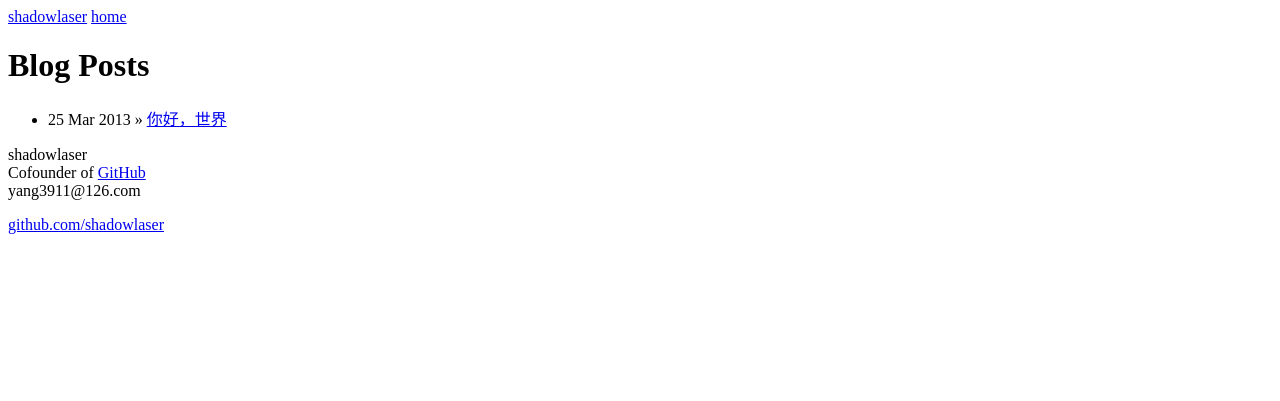
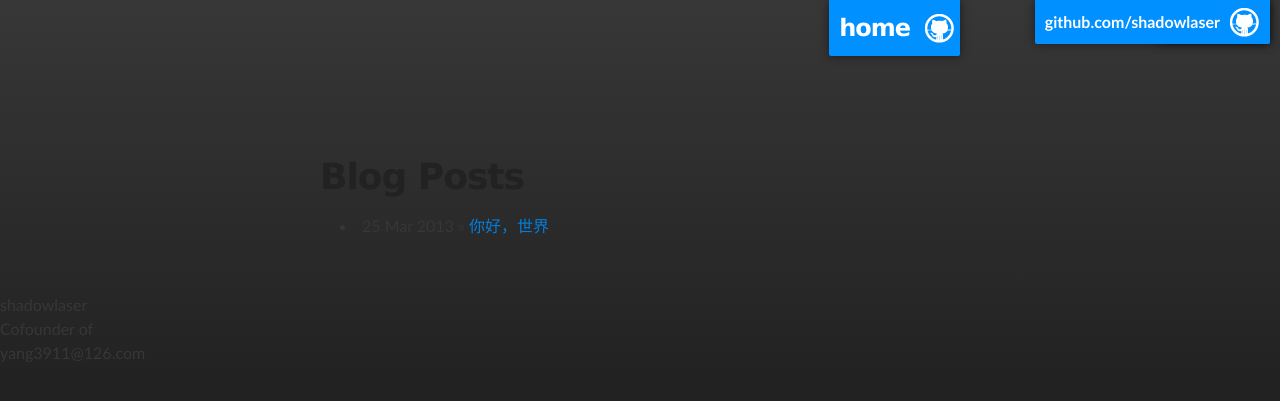
Before and after one commit to shadowlaser/blog, a Jekyll site: the page built from index.html, in a window 1280 px wide. Shown: the top 401 px of the page. Built offline with Jekyll 4.4.1, drawn with Linux system fonts in a browser that asks for light colours.

Commit message:
css modify

```diff
--- a/_layouts/default.html
+++ b/_layouts/default.html
@@ -5,11 +5,8 @@
    <title>{{ page.title }}</title>
    <meta name="author" content="shadowlaser" />
 
-   <!-- syntax highlighting CSS -->
-   <link rel="stylesheet" href="/css/syntax.css" type="text/css" />
-
    <!-- Homepage CSS -->
-   <link rel="stylesheet" href="/css/screen.css" type="text/css" media="screen, projection" />
+   <link rel="stylesheet" type="text/css" media="screen" href="stylesheets/stylesheet.css">
 
 </head>
 <body>
@@ -20,32 +17,32 @@ var WRInitTime=(new Date()).getTime();
 </script>
 <!-- ClickTale end of Top part -->
 
-<div class="site">
+<div id="header_wrap" class="outer">
+
   <div class="title">
-    <a href="/blog">shadowlaser</a>
-    <a class="extra" href="/blog">home</a>
+    <header class="inner">
+      <h3><a id="forkme_banner" href="/blog">home</a></h3>
+    </header>
   </div>
 
+  <div id="main_content" class="inner">
   {{ content }}
+  </div>
 
   <div class="footer">
     <div class="contact">
       <p>
         shadowlaser<br />
-        Cofounder of <a href="http://github.com/">GitHub</a><br />
+        Cofounder of <a id="forkme_banner" href="http://github.com/">GitHub</a><br />
         yang3911@126.com
       </p>
     </div>
     <div class="contact">
       <p>
-        <a href="http://github.com/shadowlaser/">github.com/shadowlaser</a><br />
+        <a id="forkme_banner" href="http://github.com/shadowlaser/">github.com/shadowlaser</a><br />
       </p>
     </div>
   </div>
 </div>
-
-
-<!-- ClickTale Bottom part -->
-<div id="ClickTaleDiv" style="display: none;"></div>
 </body>
 </html>
```
